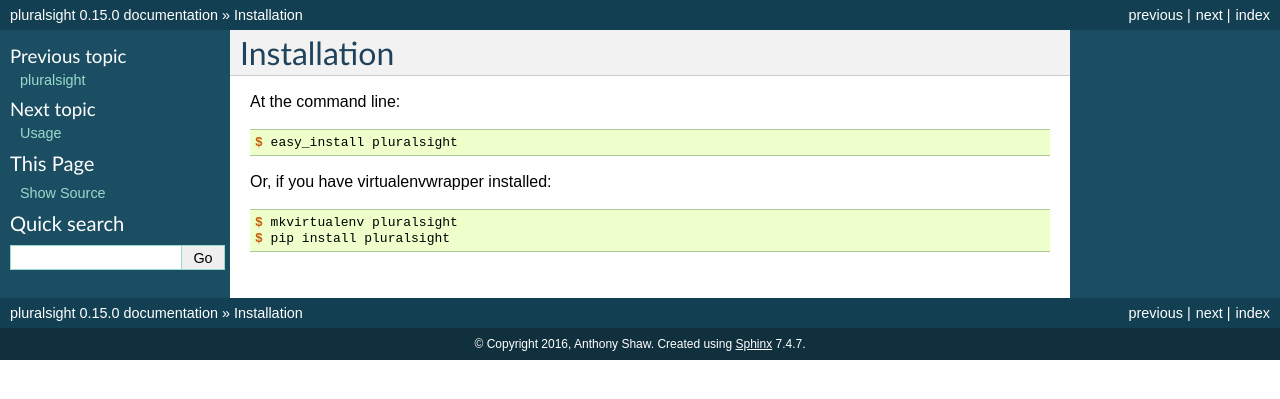
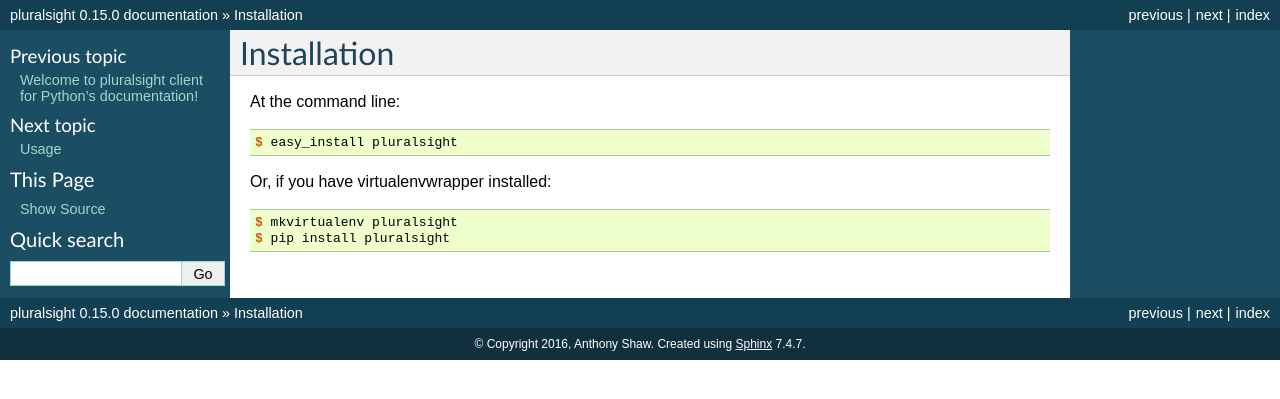
Before and after one commit to tonybaloney/pluralsight, a Sphinx documentation site: the page built from docs/installation.rst, in a window 1280 px wide. Shown: the top 399 px of the page. Built offline with Sphinx 7.4.7, drawn with Linux system fonts in a browser that asks for light colours.

Commit message:
tidy up the doc homepage

```diff
--- a/docs/index.rst
+++ b/docs/index.rst
@@ -3,15 +3,16 @@
    You can adapt this file completely to your liking, but it should at least
    contain the root `toctree` directive.
 
-Welcome to pluralsight's documentation!
-======================================
+Welcome to pluralsight client for Python's documentation!
+=========================================================
+
+.. include:: ../README.rst
 
 Contents:
 
 .. toctree::
    :maxdepth: 2
 
-   readme
    installation
    usage
    pluralsight.licensing
--- a/docs/readme.rst
+++ /dev/null
@@ -1 +0,0 @@
-.. include:: ../README.rst
```
